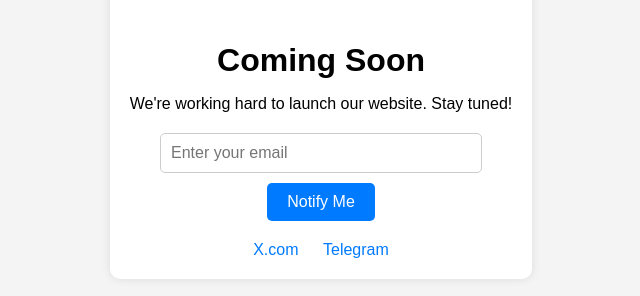
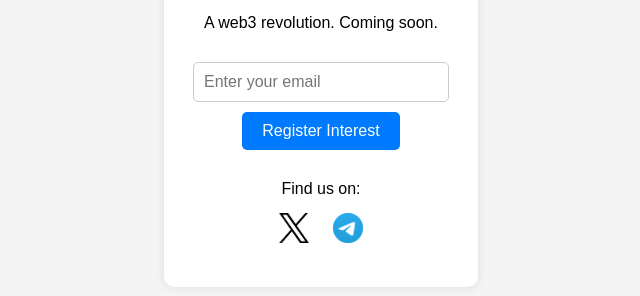
Before and after one commit to olit123/unix-landing, a plain HTML site: page index.html in a window 1280 px wide. Shown: the part 372-668 px from the top of the page, without its empty margins (319-959 px from the left). Drawn offline with Linux system fonts and the light colour scheme.

Commit message:
fix: styling

```diff
--- a/index.html
+++ b/index.html
@@ -12,15 +12,21 @@
 <body>
     <div class="container">
         <img src="public/unix.png" alt="Logo" class="logo">
-        <h1>Coming Soon</h1>
-        <p>We're working hard to launch our website. Stay tuned!</p>
+        <p>A web3 revolution. Coming soon.</p>
         <form class="email-form" method="POST" action="https://formspree.io/f/xoqgzzwl">
             <input type="email" name="email" placeholder="Enter your email" required>
-            <button type="submit">Notify Me</button>
+            <button type="submit">Register Interest</button>
         </form>
         <div class="social-media">
-            <a href="https://x.com/unixsocial" target="_blank">X.com</a>
-            <a href="https://web.telegram.org/k/#@unixsocial" target="_blank">Telegram</a>
+            <p>
+                Find us on:
+            </p>
+            <a href="https://x.com/unixsocial" target="_blank">
+                <img src="public/xlogo.png" alt="X.com" class="social"/>
+            </a>
+            <a href="https://web.telegram.org/k/#@unixsocial" target="_blank">
+                <img src="public/telegramlogo.png" alt="Telegram" class="social"/>
+            </a>
         </div>
     </div>
 </body>
--- a/styles.css
+++ b/styles.css
@@ -6,12 +6,13 @@ body {
     margin: 0;
     font-family: Arial, sans-serif;
     background-color: #f4f4f4;
+    cursor: default;
 }
 
 .container {
     text-align: center;
     background: #fff;
-    padding: 20px;
+    padding: 40px;
     border-radius: 10px;
     box-shadow: 0 0 10px rgba(0, 0, 0, 0.1);
 }
@@ -28,13 +29,15 @@ h1 {
 
 p {
     font-size: 1em;
-    margin-bottom: 20px;
+    margin-bottom: 15px;
 }
 
 .email-form {
+    margin-top: 30px;
     display: flex;
     flex-direction: column;
     align-items: center;
+    margin-bottom: 20px;
 }
 
 .email-form input {
@@ -62,7 +65,7 @@ p {
 }
 
 .social-media {
-    margin-top: 20px;
+    margin-top: 30px;
 }
 
 .social-media a {
@@ -72,6 +75,6 @@ p {
     font-size: 1em;
 }
 
-.social-media a:hover {
-    text-decoration: underline;
+.social {
+    max-width: 30px;
 }
```
Also changed, not shown: public/telegramlogo.png (added), public/unix.png, public/xlogo.png (added).
